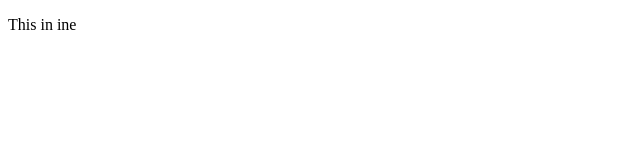
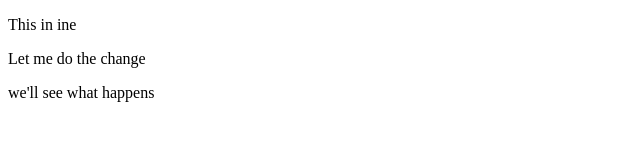
Before and after one commit to up2022/UST-ASSIGNMENT-7, a plain HTML site: page index.html in a window 1280 px wide. Shown: the whole page, without its empty margins (0-640 px from the left). Drawn offline with Linux system fonts and the light colour scheme.

Commit message:
Stash added

```diff
--- a/index.html
+++ b/index.html
@@ -7,5 +7,7 @@
 </head>
 <body>
     <p>This in ine</p>
+    <p>Let me do the change</p>
+    <P>we'll see what happens</P>
 </body>
 </html>
```
